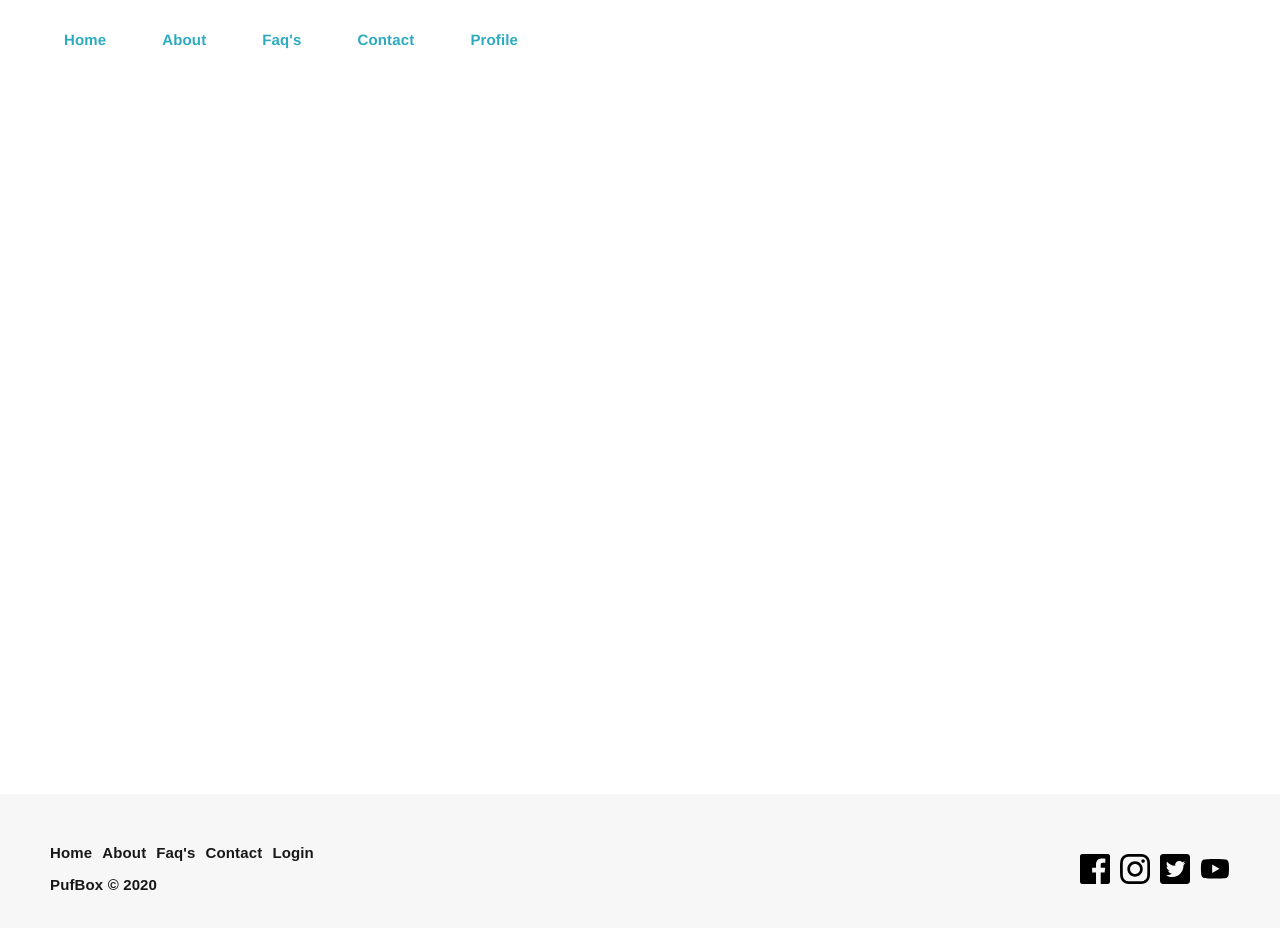
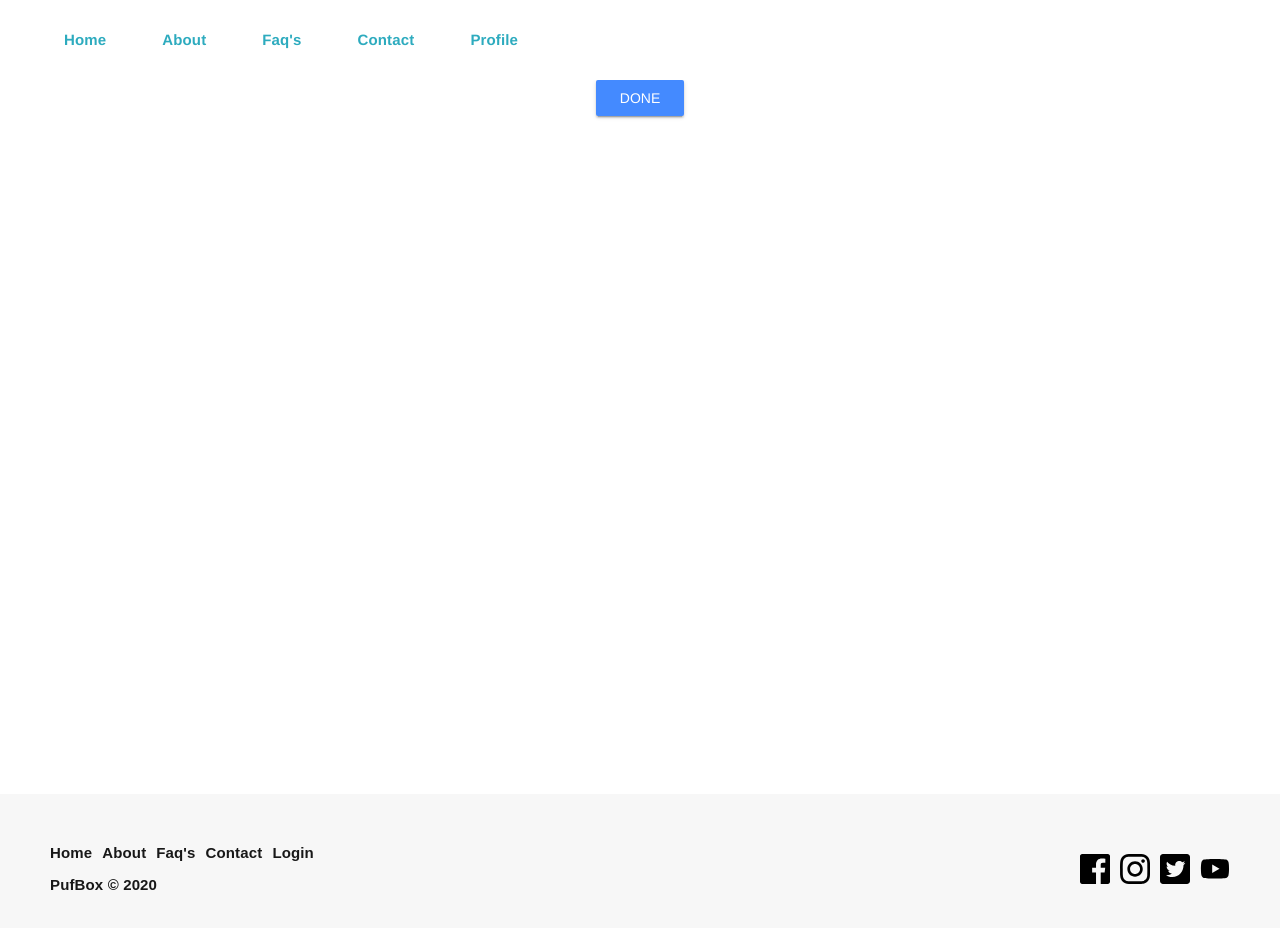
Before and after one commit to anujpatidar3/pufbox-vue-ui, a Vue app: page /#/profile in a window 1280 px wide. Shown: the top 928 px of the page. Built offline with nearby package versions, Linux system fonts and the light colour scheme.

Commit message:
mat button

```diff
--- a/src/components/profile/profilecontent.vue
+++ b/src/components/profile/profilecontent.vue
@@ -25,6 +25,7 @@
       </md-step>
     </md-steppers>
   </div> -->
+   <md-button class="md-raised md-primary stepper-custom-btn" >Done</md-button>
   </div>
 </template>
 
```
